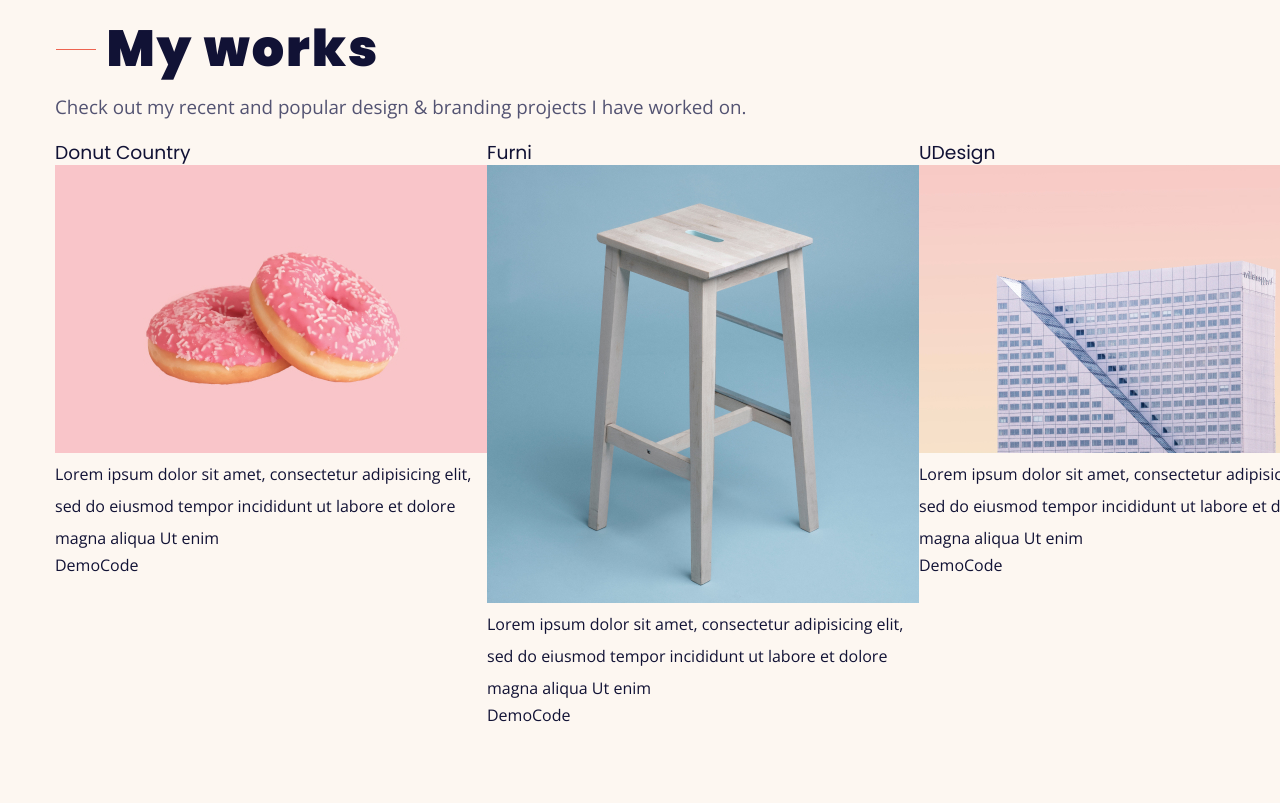
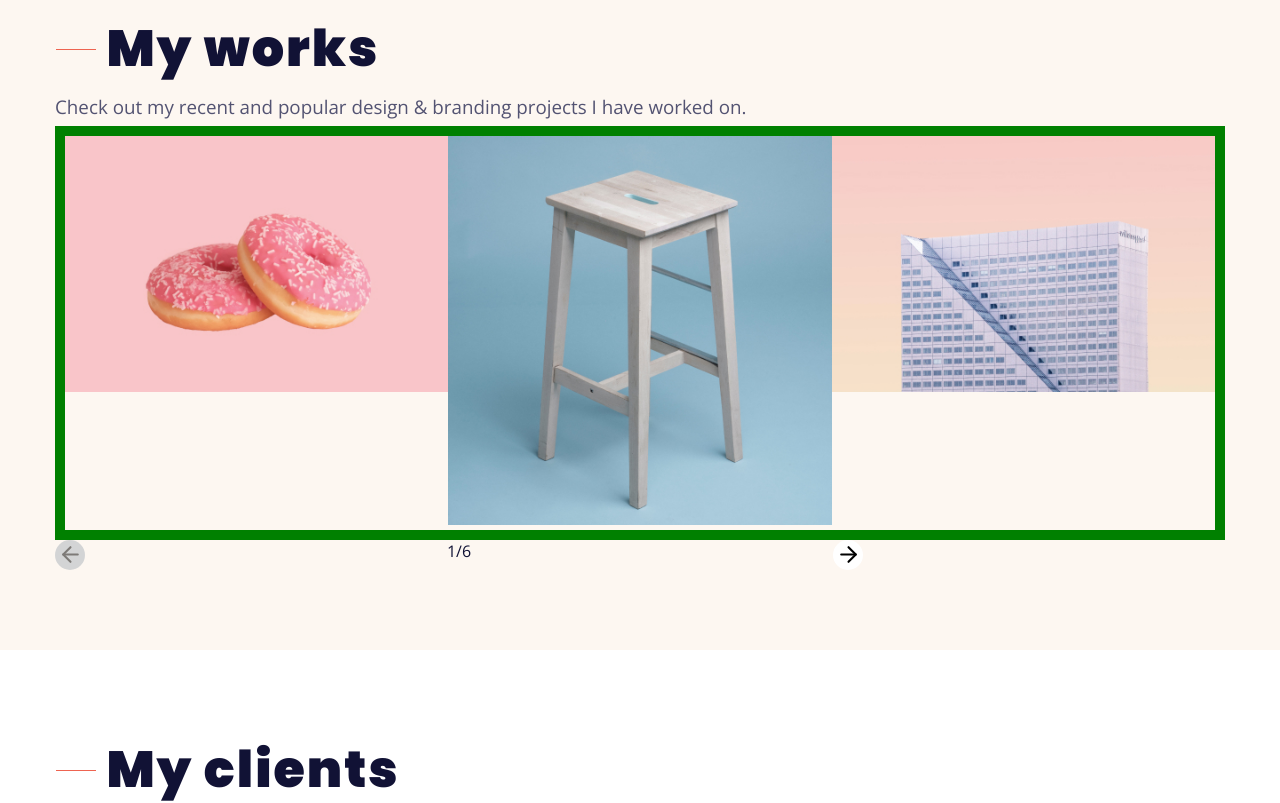
Before and after one commit to TanyaDanilovich/portfolio-by-course, a React app: page / in a window 1280 px wide. Shown: the part 1780-2583 px from the top of the page. Built offline with nearby package versions, Linux system fonts and the light colour scheme.

Commit message:
add own swipe gallery in work section

```diff
--- /dev/null
+++ b/src/components/swipeGallery/SwipeButton/SwipeButton.tsx
@@ -0,0 +1,58 @@
+import styled, {css} from "styled-components";
+import { ReactNode } from "react";
+import { IconName } from "../SwipeGallery.type";
+import { SwipeIcon } from "../SwipeIcon/SwipeIcon";
+import { myTheme } from "../../../styles/MyTheme.styled";
+
+export type SwipeButtonProps = {
+  name: IconName;
+  children?: ReactNode;
+  disabled?: boolean;
+  onClick: () => void;
+};
+export const SwipeButton = ({
+                              name,
+                              children,
+                              disabled,
+                              onClick,
+                            }: SwipeButtonProps) => {
+  return (
+      <StyledSwipeButton $name={name} onClick={onClick} disabled={disabled} $disabled={disabled}>
+        <SwipeIcon name={name} />
+        {children}
+      </StyledSwipeButton>
+  );
+};
+
+const StyledSwipeButton = styled.button<{
+  $name: IconName;
+  $disabled?: boolean;
+}>`
+  background-color: ${myTheme.colors.light};
+  border: none;
+  display: inline-flex;
+  justify-content: center;
+  align-items: center;
+  height: 30px;
+  width: 30px;
+  border-radius: 50%;
+
+  &:hover {
+    color: ${myTheme.colors.accent_1};
+    background-color: #fff;
+    box-shadow: 0 10px 10px rgba(0, 0, 0, 0.15);
+  }
+
+  ${(props) =>
+    props.$disabled &&
+    css`
+      background-color: ${myTheme.colors.grayMedium};
+      opacity: 0.5;
+
+      &:hover {
+        color: ${myTheme.colors.grayMedium};
+        background-color: ${myTheme.colors.grayMedium};
+        box-shadow: none;
+      }
+    `}
+`;
--- /dev/null
+++ b/src/components/swipeGallery/SwipeCounter/SwipeCounter.tsx
@@ -0,0 +1,15 @@
+import styled from "styled-components";
+
+export type SwipeCounterProps = {
+  activeIndex: number;
+  size: number;
+};
+export const SwipeCounter = ({ size, activeIndex }: SwipeCounterProps) => {
+  return (
+    <StyledSwipeCounter>
+      {activeIndex}/{size}
+    </StyledSwipeCounter>
+  );
+};
+
+const StyledSwipeCounter = styled.div<{}>``;
--- /dev/null
+++ b/src/components/swipeGallery/SwipeGallery.tsx
@@ -0,0 +1,122 @@
+import styled from "styled-components";
+import { ReactNode, useEffect, useRef, useState } from "react";
+import { outline } from "../../styles/mixins";
+import { SwipeButton } from "./SwipeButton/SwipeButton";
+import { SwipeCounter } from "./SwipeCounter/SwipeCounter";
+import { useUpdateActiveIndex } from "./hooks/useUpdateActiveIndex";
+
+export type SwipeGalleryProps = {
+  images: {
+    id: string;
+    imageUrl: string;
+    description: string;
+    title: string;
+  }[];
+  children?: ReactNode;
+};
+
+export const SwipeGallery = ({ images }: SwipeGalleryProps) => {
+  const [activeIndex, setActiveIndex] = useState(0);
+
+  const containerRef = useRef<null | HTMLDivElement>(null);
+
+  const scrollActiveIndex = useUpdateActiveIndex(containerRef);
+
+  useEffect(() => {
+    setActiveIndex(scrollActiveIndex);
+  }, [scrollActiveIndex]);
+
+  const move = (newActiveElement: number) => {
+    const currentNode = containerRef.current;
+    if (!currentNode) return;
+    setActiveIndex(newActiveElement);
+    const dataElement = currentNode.firstElementChild?.getBoundingClientRect();
+    if (dataElement) {
+      currentNode.scrollTo({
+        left: newActiveElement * dataElement.width,
+        behavior: "smooth",
+      });
+    }
+  };
+
+  const moveLeft = () => {
+    if (activeIndex >= 1) move(activeIndex - 1);
+  };
+
+  const moveRight = () => {
+    if (activeIndex < images.length - 3) move(activeIndex + 1);
+  };
+
+  const preLoading = (index: number) => {
+    return (
+      activeIndex - 1 === index ||
+      activeIndex + 1 === index ||
+      activeIndex + 2 === index ||
+      activeIndex === index
+    );
+  };
+
+  return (
+    <StyledSwipeGallery>
+      <SwipeGalleryContainer ref={containerRef}>
+        {images.map((image, index) => (
+          <SwipeGalleryItem key={index}>
+            <img
+              src={image.imageUrl}
+              alt={image.description}
+              loading={preLoading(index) ? undefined : "lazy"}
+            />
+            {/*{children}*/}
+          </SwipeGalleryItem>
+        ))}
+      </SwipeGalleryContainer>
+
+      <StyledSwipeNavigation>
+        <SwipeButton
+          name={"left"}
+          onClick={moveLeft}
+          disabled={activeIndex === 0}
+        />
+        <SwipeCounter activeIndex={activeIndex + 1} size={images.length} />
+        <SwipeButton
+          name={"right"}
+          onClick={moveRight}
+          disabled={activeIndex === images.length - 3}
+        />
+      </StyledSwipeNavigation>
+    </StyledSwipeGallery>
+  );
+};
+
+export const StyledSwipeGallery = styled.div<{}>``;
+
+export const SwipeGalleryContainer = styled.div<{}>`
+  display: flex;
+  overflow-x: scroll;
+  position: relative;
+  scroll-snap-type: x mandatory;
+
+  ${outline(10, "green")}
+  &::-webkit-scrollbar {
+    //display: none;
+  }
+
+  img {
+    max-width: 100%;
+    max-height: 100%;
+    object-fit: contain;
+  }
+`;
+
+export const SwipeGalleryItem = styled.div<{}>`
+  min-width: 33.33333%;
+  display: inline-block;
+  text-align: center;
+  scroll-snap-align: start;
+  scroll-snap-stop: always;
+`;
+
+export const StyledSwipeNavigation = styled.div<{}>`
+  display: grid;
+  grid-template-columns: auto auto auto;
+`;
--- /dev/null
+++ b/src/components/swipeGallery/SwipeGallery.type.ts
@@ -0,0 +1 @@
+export type IconName= "right" | "left";
--- /dev/null
+++ b/src/components/swipeGallery/SwipeIcon/SwipeIcon.tsx
@@ -0,0 +1,22 @@
+import styled from "styled-components";
+import arrowLeft from "../../../assets/svg/arrow/arrow-left.svg";
+import arrowRight from "../../../assets/svg/arrow/arrow-right.svg";
+import { IconName } from "../SwipeGallery.type";
+
+export type SwipeIconProps = {
+  name: IconName;
+};
+export const SwipeIcon = ({ name }: SwipeIconProps) => {
+  return <StyledSwipeIcon $name={name}></StyledSwipeIcon>;
+};
+
+const StyledSwipeIcon = styled.span<{ $name: IconName }>`
+  display: inline-block;
+  width: 25px;
+  height: 25px;
+  background-size: contain;
+  background-position: center center;
+  background-repeat: no-repeat;
+  background-image: url(${(props) =>
+      props.$name === "right" ? arrowRight : arrowLeft});
+`;
--- /dev/null
+++ b/src/components/swipeGallery/hooks/useUpdateActiveIndex.ts
@@ -0,0 +1,36 @@
+import { RefObject, useEffect, useState } from "react";
+
+export const useUpdateActiveIndex = (
+  containerRef: RefObject<HTMLDivElement>,
+) => {
+  const [activeIndex, setActiveIndex] = useState(0);
+
+  useEffect(() => {
+    const currentNode = containerRef?.current;
+
+    if (!currentNode) {
+      return;
+    }
+
+    const scroll = () => {
+      const dataContainer = currentNode.getBoundingClientRect();
+
+      const firsTElementData =
+        currentNode.firstElementChild?.getBoundingClientRect();
+
+      if (!firsTElementData) return;
+      // console.log("dataContainer", dataContainer);
+      // console.log("firsTElementData", firsTElementData);
+      const shift = firsTElementData.left - dataContainer.left;
+      // console.log(shift);
+      setActiveIndex(Math.abs(Math.round(shift / firsTElementData.width)));
+      //console.log(Math.abs(Math.round(shift / dataContainer.width)));
+    };
+
+    currentNode.addEventListener("scroll", scroll);
+
+    return () => currentNode.removeEventListener("scroll", scroll);
+  }, [containerRef]);
+
+  return activeIndex;
+};
--- a/src/layouts/Intro.tsx
+++ b/src/layouts/Intro.tsx
@@ -11,7 +11,6 @@ import { getResponsiveSize } from "../common/utils/getResponsiveSize";
 
 export const Intro = () => {
   const textFontSize = getResponsiveSize(22.5, 39);
-  console.log(textFontSize);
   return (
     <StyledIntro>
       <Container>
--- a/src/layouts/header/Header.tsx
+++ b/src/layouts/header/Header.tsx
@@ -57,7 +57,7 @@ const StyledOuterHeader = styled.header<{}>`
   justify-content: space-between;
   align-items: center;
   z-index: 9999;
-  ${border()};
+  // ${border()};
 `;
 
 const StyledInnerHeader = styled.div<{}>`
--- a/src/layouts/works/Work.tsx
+++ b/src/layouts/works/Work.tsx
@@ -4,12 +4,12 @@ import { WorkType } from "./work.types.";
 import { StyledImage } from "../../components/styled/StyledImage";
 
 type props = WorkType;
-export const Work = ({ id, text, title, imageUrl }: props) => {
+export const Work = ({ id, title, imageUrl }: props) => {
   return (
     <StyledWork>
       <SectionSecondaryTitle>{title}</SectionSecondaryTitle>
       <StyledImage src={imageUrl} />
-      <WorkText>{text}</WorkText>
+      {/*<WorkText>{text}</WorkText>*/}
       <div>
         <WorkLink>Demo</WorkLink>
         <WorkLink>Code</WorkLink>
--- a/src/layouts/works/Works.tsx
+++ b/src/layouts/works/Works.tsx
@@ -3,10 +3,10 @@ import { SectionTitle } from "../../components/styled/SectionTitle";
 import React from "react";
 import { SectionText } from "../../components/styled/SectionText";
 import { worksData } from "./worksData";
-import { Work } from "./Work";
 import { Container } from "../../components/styled/Container";
 import { FlexWrapper } from "../../components/styled/FlexWrapper";
 import { myTheme } from "../../styles/MyTheme.styled";
+import { SwipeGallery } from "../../components/swipeGallery/SwipeGallery";
 
 export const Works = () => {
   return (
@@ -18,15 +18,16 @@ export const Works = () => {
           worked on.
         </SectionText>
         <FlexWrapper>
-          {worksData.map((work) => (
-            <Work
-              key={work.id}
-              id={work.id}
-              title={work.title}
-              text={work.text}
-              imageUrl={work.imageUrl}
-            />
-          ))}
+          {/*{worksData.map((work) => (*/}
+          {/*  <Work*/}
+          {/*    key={work.id}*/}
+          {/*    id={work.id}*/}
+          {/*    title={work.title}*/}
+          {/*    text={work.text}*/}
+          {/*    imageUrl={work.imageUrl}*/}
+          {/*  />*/}
+          {/*))}*/}
+          <SwipeGallery images={worksData} />
         </FlexWrapper>
       </Container>
     </StyledWorks>
@@ -37,5 +38,5 @@ type StyledWorksProps = {};
 const StyledWorks = styled.section<StyledWorksProps>`
   background-color: ${myTheme.colors.lightBg};
   padding-block: ${myTheme.padding.section};
-  overflow:hidden;
+  overflow: hidden;
 `;
--- a/src/layouts/works/work.types..ts
+++ b/src/layouts/works/work.types..ts
@@ -1,6 +1,6 @@
 export type WorkType = {
   id: string;
   title: string;
-  text: string;
+  description: string;
   imageUrl: string
 };
--- a/src/layouts/works/worksData.ts
+++ b/src/layouts/works/worksData.ts
@@ -11,37 +11,37 @@ export const worksData: WorkType[] = [
   {
     id: uuidv4(),
     title: "Donut Country",
-    text: "Lorem ipsum dolor sit amet, consectetur adipisicing elit, sed do eiusmod tempor incididunt ut labore et dolore magna aliqua Ut enim",
+    description: "Lorem ipsum dolor sit amet, consectetur adipisicing elit, sed do eiusmod tempor incididunt ut labore et dolore magna aliqua Ut enim",
     imageUrl: work2,
   },
   {
     id: uuidv4(),
     title: "Furni",
-    text: "Lorem ipsum dolor sit amet, consectetur adipisicing elit, sed do eiusmod tempor incididunt ut labore et dolore magna aliqua Ut enim",
+    description: "Lorem ipsum dolor sit amet, consectetur adipisicing elit, sed do eiusmod tempor incididunt ut labore et dolore magna aliqua Ut enim",
     imageUrl: work3,
   },
   {
     id: uuidv4(),
     title: "uDesign",
-    text: "Lorem ipsum dolor sit amet, consectetur adipisicing elit, sed do eiusmod tempor incididunt ut labore et dolore magna aliqua Ut enim",
+    description: "Lorem ipsum dolor sit amet, consectetur adipisicing elit, sed do eiusmod tempor incididunt ut labore et dolore magna aliqua Ut enim",
     imageUrl: work4,
   },
   {
     id: uuidv4(),
     title: "ProKnife",
-    text: "Lorem ipsum dolor sit amet, consectetur adipisicing elit, sed do eiusmod tempor incididunt ut labore et dolore magna aliqua Ut enim",
+    description: "Lorem ipsum dolor sit amet, consectetur adipisicing elit, sed do eiusmod tempor incididunt ut labore et dolore magna aliqua Ut enim",
     imageUrl: work5,
   },
   {
     id: uuidv4(),
     title: "Floral Paradise",
-    text: "Lorem ipsum dolor sit amet, consectetur adipisicing elit, sed do eiusmod tempor incididunt ut labore et dolore magna aliqua Ut enim",
+    description: "Lorem ipsum dolor sit amet, consectetur adipisicing elit, sed do eiusmod tempor incididunt ut labore et dolore magna aliqua Ut enim",
     imageUrl: work6,
   },
   {
     id: uuidv4(),
     title: "Poultrix",
-    text: "Lorem ipsum dolor sit amet, consectetur adipisicing elit, sed do eiusmod tempor incididunt ut labore et dolore magna aliqua Ut enim",
+    description: "Lorem ipsum dolor sit amet, consectetur adipisicing elit, sed do eiusmod tempor incididunt ut labore et dolore magna aliqua Ut enim",
     imageUrl: work7,
   },
 ];
```
Also changed, not shown: src/assets/svg/arrow/arrow-left.svg (added), src/assets/svg/arrow/arrow-right.svg (added).
